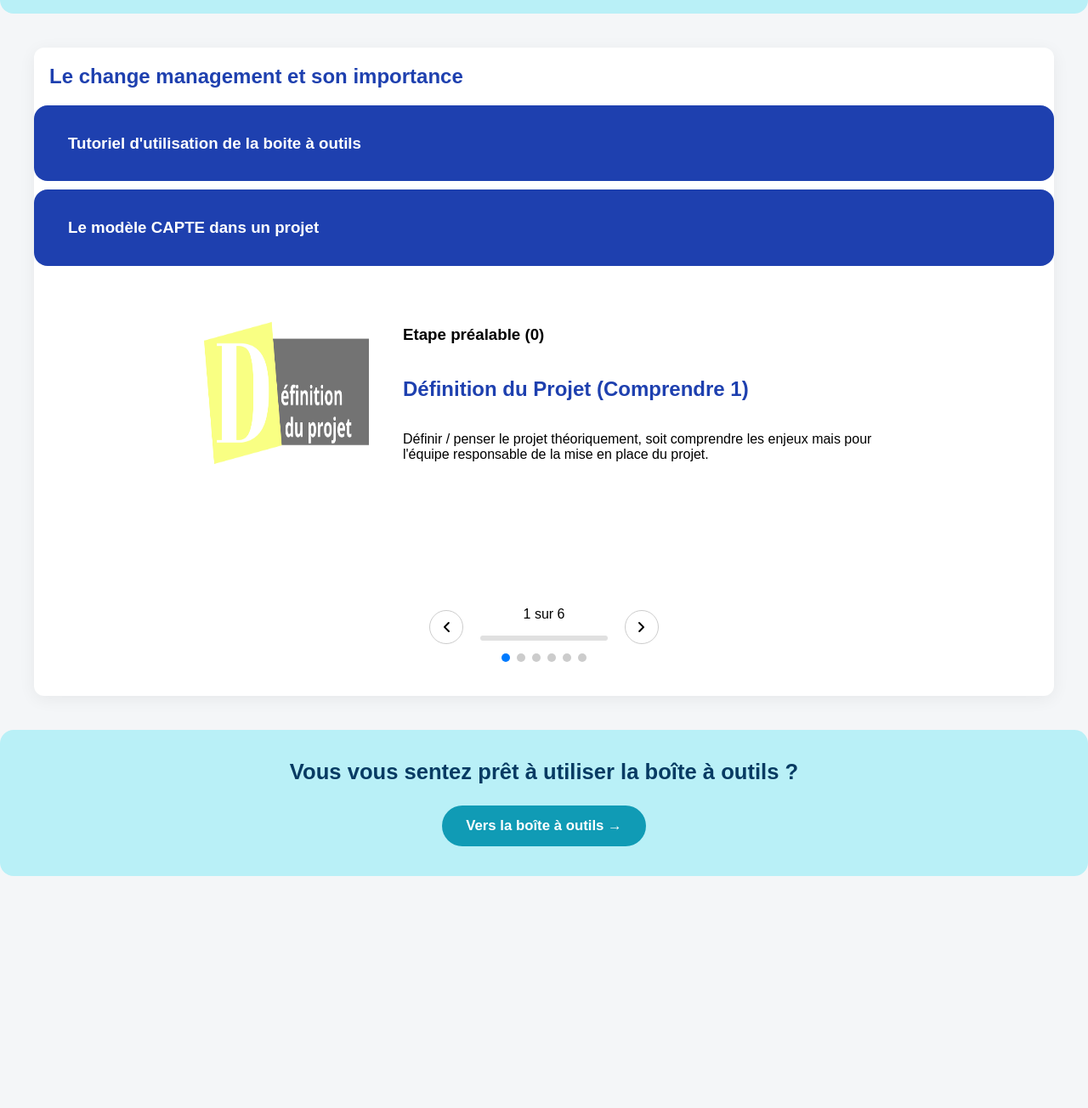
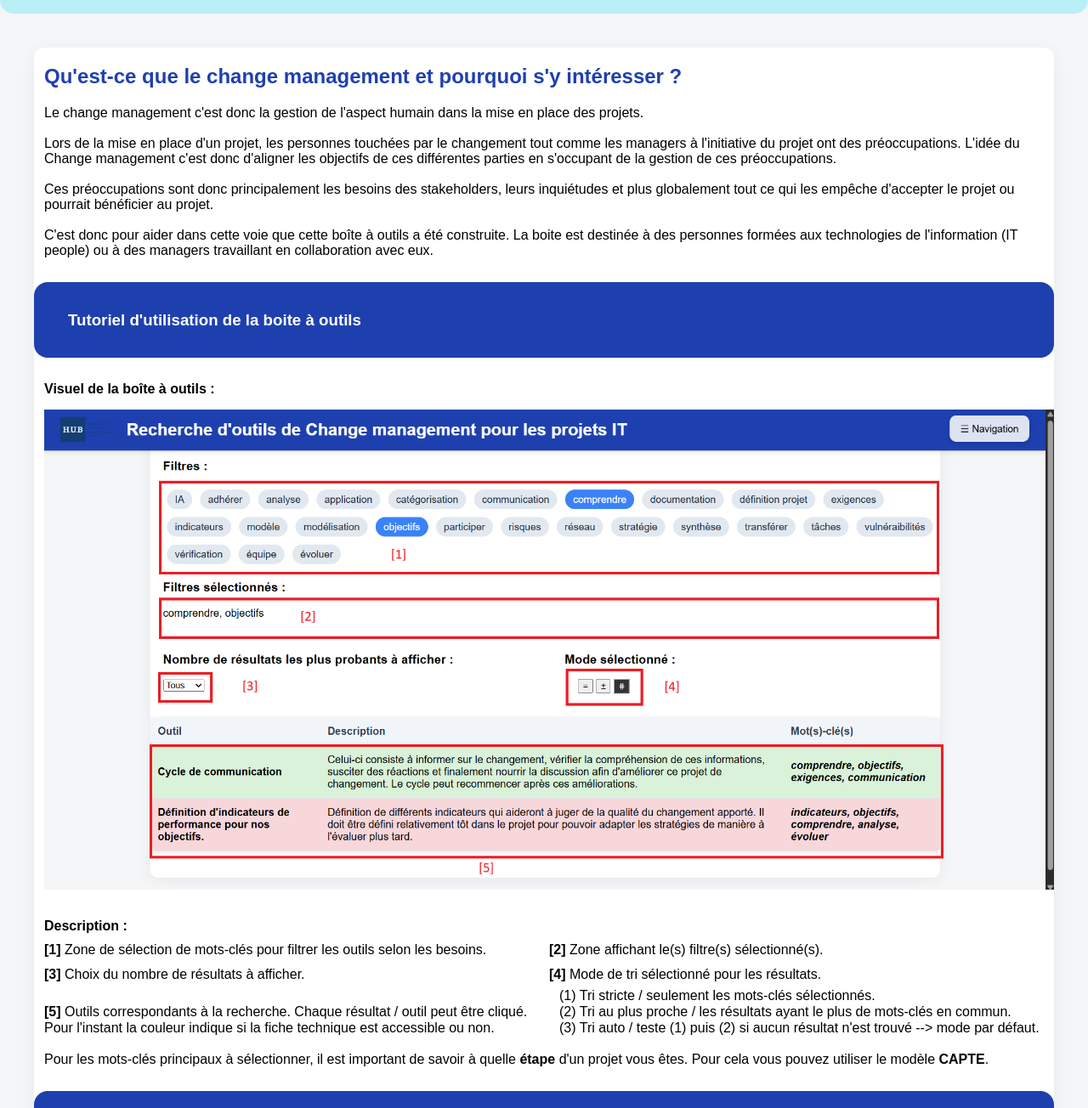
Before and after one commit to LeVinceTheun/IT_CM_Toolbox_Website, a plain HTML site: page index.html in a window 1280 px wide. Shown: the part 196-1500 px from the top of the page at 85% size. Before the commit the page ends 1267 px from the top, so only its background shows below. Drawn offline with Linux system fonts and the light colour scheme.

Commit message:
tutorial addition

```diff
--- a/css/global.css
+++ b/css/global.css
@@ -118,6 +118,7 @@ h2 {
 
 .content {
     display: block; /* Forces this specific text onto a new line */
+    margin-left: 12px;
 }
 
 /* =========================
--- a/index.html
+++ b/index.html
@@ -51,18 +51,53 @@
     <div class="page-wrapper">
 
         <main>
+
+            <!-- Change management definition and importance section -->
+            <h2 style="margin-left: 12px;">Qu'est-ce que le change management et pourquoi s'y intéresser ?</h2>
+            <div class="content">
+                Le change management c'est donc la gestion de l'aspect humain dans la mise en place des projets.
+                <br><br> Lors de la mise en place d'un projet, les personnes touchées par le changement tout comme les managers à l'initiative du projet ont des préoccupations. L'idée du Change management c'est donc d'aligner les objectifs de ces différentes parties en s'occupant de la gestion de ces préoccupations.
+                <br><br> Ces préoccupations sont donc principalement les besoins des stakeholders, leurs inquiétudes et plus globalement tout ce qui les empêche d'accepter le projet ou pourrait bénéficier au projet.
+                <br><br> C'est donc pour aider dans cette voie que cette boîte à outils a été construite. La boite est destinée à des personnes formées aux technologies de l'information (IT people) ou à des managers travaillant en collaboration avec eux.
+                <br><br>
+            </div>
+
             <!-- Tutorial on how to use the toolbox -->
-            <!-- Change management definition and importance section -->
-            <h2 style="margin-left: 18px;">Le change management et son importance</h2>
-            <content></content>
+            <nav class=title_banner>
+                <h3>Tutoriel d'utilisation de la boite à outils</h3>
+            </nav>
+            <br> <b style="padding-left: 12px;">Visuel de la boîte à outils :</b>
+            <dd class="fiche-value media">
+                <img src="images/tuto1.png" style="color: transparent;">
+                <dd class="fiche-value" style="line-height: 1.8;">
+                    <br> <b>Description :</b>
+                    <div class="split" style="gap: 0px; border-top: 0px;">
+                        <div>
+                            <b>[1]</b> Zone de sélection de mots-clés pour filtrer les outils selon les besoins.
+                            <br> <b>[3]</b> Choix du nombre de résultats à afficher.
+                            <div class="content" style="margin-left: 0px; line-height: 1.2;">
+                                <br> <b>[5]</b> Outils correspondants à la recherche. Chaque résultat / outil peut être cliqué. Pour l'instant la couleur indique si la fiche technique est accessible ou non.
+                            </div>
+                        </div>
+                        <div>
+                            <b>[2]</b> Zone affichant le(s) filtre(s) sélectionné(s).
+                            <br> <b>[4]</b> Mode de tri sélectionné pour les résultats.
+                            <div class="content" style="line-height: 1.2;">
+                                (1) Tri stricte / seulement les mots-clés sélectionnés.
+                                <br> (2) Tri au plus proche / les résultats ayant le plus de mots-clés en commun.
+                                <br> (3) Tri auto / teste (1) puis (2) si aucun résultat n'est trouvé --> mode par défaut.
+                            </div>
+                        </div>
+                    </div>
+                </dd>
+                <div class="content">
+                    <br> Pour les mots-clés principaux à sélectionner, il est important de savoir à quelle <b>étape</b> d'un projet vous êtes. Pour cela vous pouvez utiliser le modèle <b>CAPTE</b>.
+                    <br><br>
+                </div>
+            </dd>
 
             <!-- CAPTE section -->
-             <nav class=title_banner>
-                <h3>Tutoriel d'utilisation de la boite à outils</h3>
-            </nav>
-
-            <!-- CAPTE section -->
-             <nav class=title_banner>
+            <nav class=title_banner>
                 <h3>Le modèle CAPTE dans un projet</h3>
             </nav>
             <!-- Carousel on CAPTE method -->
```
Also changed, not shown: images/tuto1.png (added), 1 other file.
